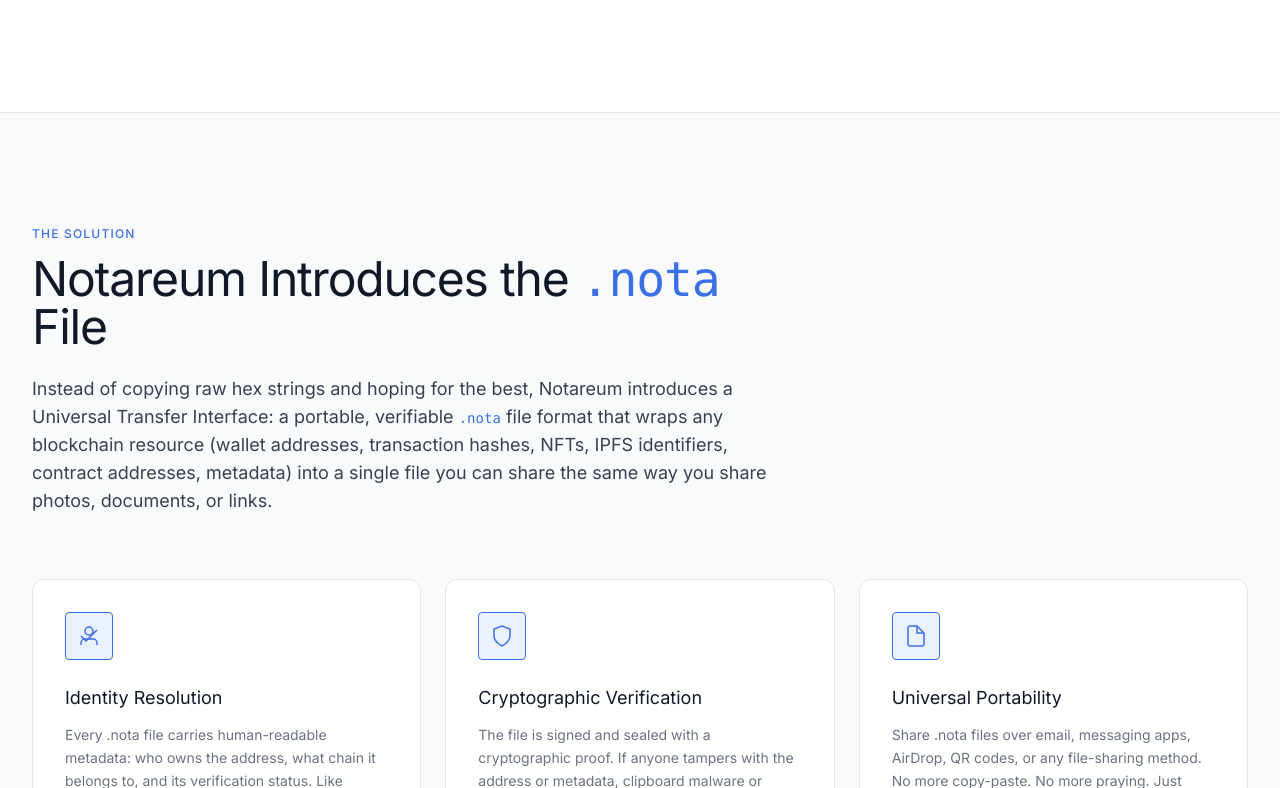
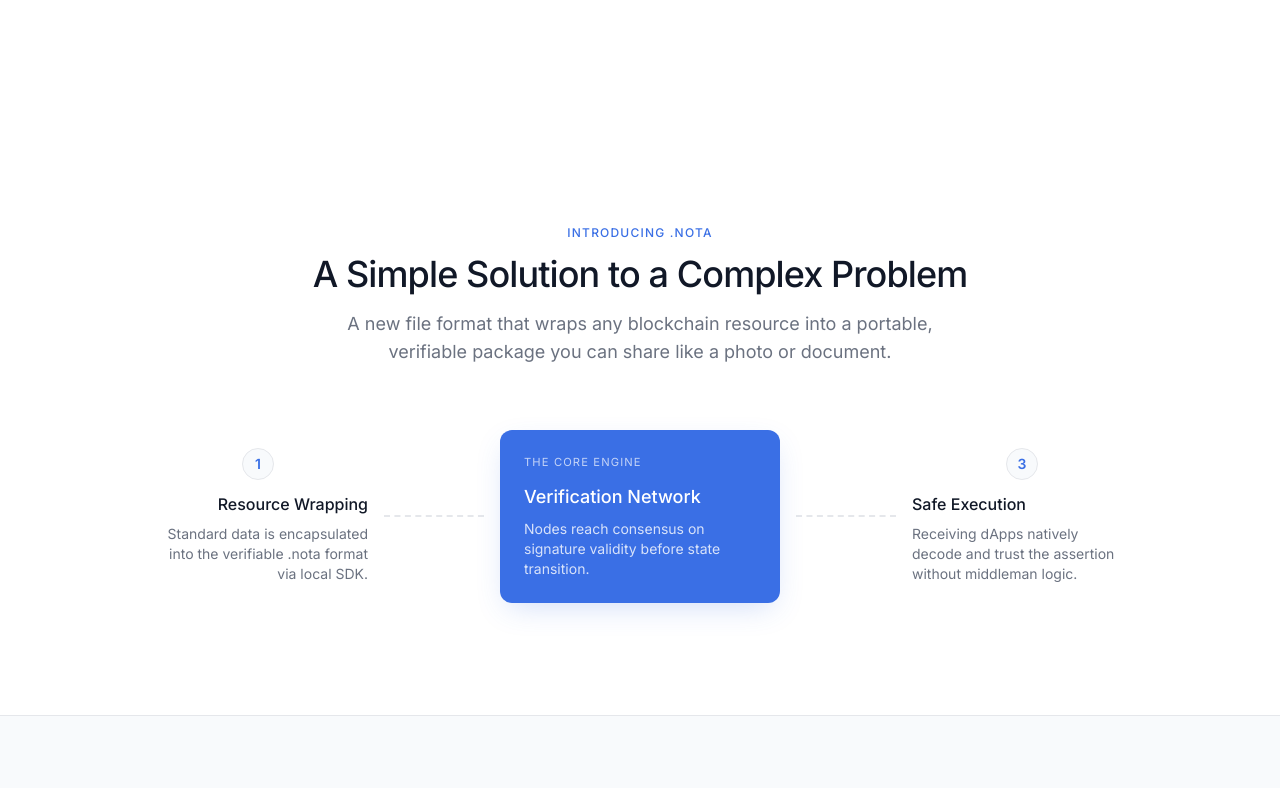
Before and after one commit to notareum/website, a Next.js app: page / in a window 1280 px wide. Shown: the part 4052-4840 px from the top of the page. Built offline with nearby package versions, Linux system fonts and the light colour scheme.

Commit message:
feat: add IntroducingSolution component to introduce .NOTA solution

```diff
--- a/src/app/page.tsx
+++ b/src/app/page.tsx
@@ -1,16 +1,16 @@
+import CTABanner from '@/components/CTABanner';
+import Challenges from '@/components/Challenges';
+import DeveloperSDK from '@/components/DeveloperSDK';
+import Ecosystem from '@/components/Ecosystem';
 import Hero from '@/components/Hero';
+import IntroducingSolution from '@/components/IntroducingSolution';
+import NotaFormat from '@/components/NotaFormat';
 import ProblemStatement from '@/components/ProblemStatement';
+import ProcessSteps from '@/components/ProcessSteps';
+import SolutionStatement from '@/components/SolutionStatement';
 import StoriesCarousel from '@/components/StoriesCarousel';
-import Challenges from '@/components/Challenges';
-import SolutionStatement from '@/components/SolutionStatement';
-import ProcessSteps from '@/components/ProcessSteps';
-import NotaFormat from '@/components/NotaFormat';
+import TokenSection from '@/components/TokenSection';
 import UseCases from '@/components/UseCases';
-import ProtocolArchitecture from '@/components/ProtocolArchitecture';
-import Ecosystem from '@/components/Ecosystem';
-import DeveloperSDK from '@/components/DeveloperSDK';
-import TokenSection from '@/components/TokenSection';
-import CTABanner from '@/components/CTABanner';
 
 export default function HomePage() {
   return (
@@ -19,11 +19,11 @@
       <ProblemStatement />
       <StoriesCarousel />
       <Challenges />
+      <IntroducingSolution />
       <SolutionStatement />
       <ProcessSteps />
       <NotaFormat />
       <UseCases />
-      <ProtocolArchitecture />
       <Ecosystem />
       <DeveloperSDK />
       <TokenSection />
--- /dev/null
+++ b/src/components/IntroducingSolution.tsx
@@ -0,0 +1,71 @@
+'use client';
+
+export default function IntroducingSolution() {
+  return (
+    <section className="py-16 sm:py-20 lg:py-28" style={{ backgroundColor: 'var(--bg)' }}>
+      <div className="max-w-7xl mx-auto px-4 sm:px-6 lg:px-8">
+        <div className="mb-12 text-center sm:mb-16">
+          <span className="label mb-3 block">Introducing .NOTA</span>
+          <h2 className="text-3xl sm:text-4xl font-medium tracking-tight" style={{ color: 'var(--text)' }}>
+            A Simple Solution to a Complex Problem
+          </h2>
+          <p className="text-lg mt-4 max-w-[600px] mx-auto" style={{ color: 'var(--text-muted)' }}>
+            A new file format that wraps any blockchain resource into a portable, verifiable package you can share like a photo or document.
+          </p>
+        </div>
+
+        {/* V5 Topology Diagram */}
+        <div className="relative flex flex-col items-center justify-center gap-6 lg:flex-row lg:gap-0">
+          {/* Node 1 - Left */}
+          <div className="lg:w-[220px] text-center lg:text-right">
+            <div
+              className="w-8 h-8 rounded-full flex items-center justify-center font-semibold text-sm mx-auto lg:ml-auto mb-3"
+              style={{ backgroundColor: 'var(--bg-alt)', border: '1px solid var(--border)', color: 'var(--brand)' }}
+            >
+              1
+            </div>
+            <h4 className="text-base font-medium mb-2" style={{ color: 'var(--text)' }}>Resource Wrapping</h4>
+            <p className="text-sm" style={{ color: 'var(--text-muted)' }}>
+              Standard data is encapsulated into the verifiable .nota format via local SDK.
+            </p>
+          </div>
+
+          <div className="h-12 border-l-2 border-dashed lg:hidden" style={{ borderColor: 'var(--border)' }} />
+
+          {/* Dashed line left */}
+          <div className="hidden lg:block w-[100px] border-t-2 border-dashed mx-4" style={{ borderColor: 'var(--border)' }} />
+
+          {/* Center node - blue */}
+          <div className="bg-brand text-white rounded-xl p-6 w-full max-w-[280px] shadow-[0_10px_30px_-8px_rgba(58,111,229,0.25)] relative z-10">
+            <div className="text-[0.7rem] uppercase tracking-widest mb-3 opacity-70">
+              The Core Engine
+            </div>
+            <h3 className="text-lg font-medium mb-2">Verification Network</h3>
+            <p className="text-sm text-white/80">
+              Nodes reach consensus on signature validity before state transition.
+            </p>
+          </div>
+
+          <div className="h-12 border-l-2 border-dashed lg:hidden" style={{ borderColor: 'var(--border)' }} />
+
+          {/* Dashed line right */}
+          <div className="hidden lg:block w-[100px] border-t-2 border-dashed mx-4" style={{ borderColor: 'var(--border)' }} />
+
+          {/* Node 3 - Right */}
+          <div className="lg:w-[220px] text-center lg:text-left">
+            <div
+              className="w-8 h-8 rounded-full flex items-center justify-center font-semibold text-sm mx-auto lg:mr-auto mb-3"
+              style={{ backgroundColor: 'var(--bg-alt)', border: '1px solid var(--border)', color: 'var(--brand)' }}
+            >
+              3
+            </div>
+            <h4 className="text-base font-medium mb-2" style={{ color: 'var(--text)' }}>Safe Execution</h4>
+            <p className="text-sm" style={{ color: 'var(--text-muted)' }}>
+              Receiving dApps natively decode and trust the assertion without middleman logic.
+            </p>
+          </div>
+        </div>
+      </div>
+    </section>
+  );
+}
```
